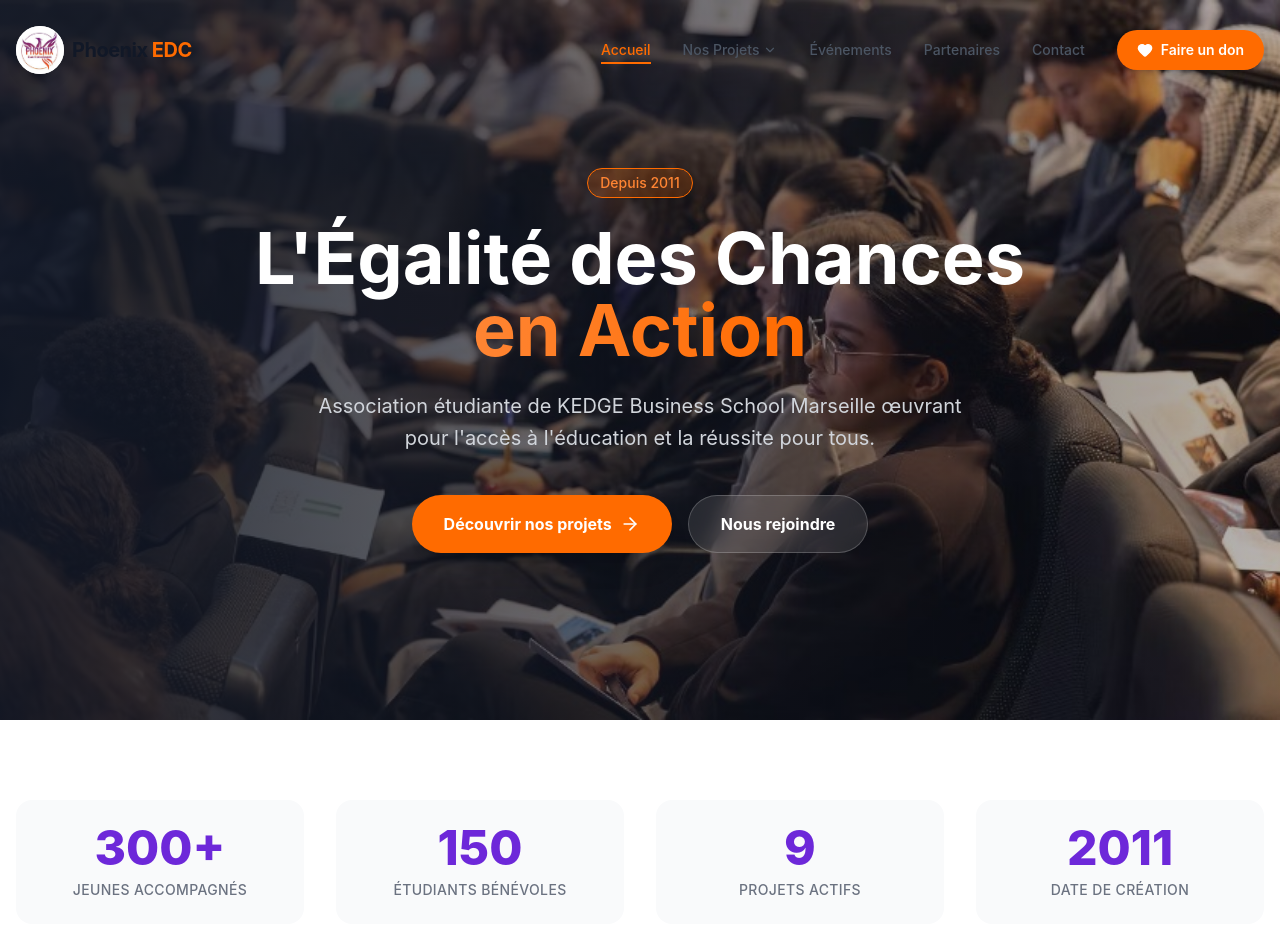
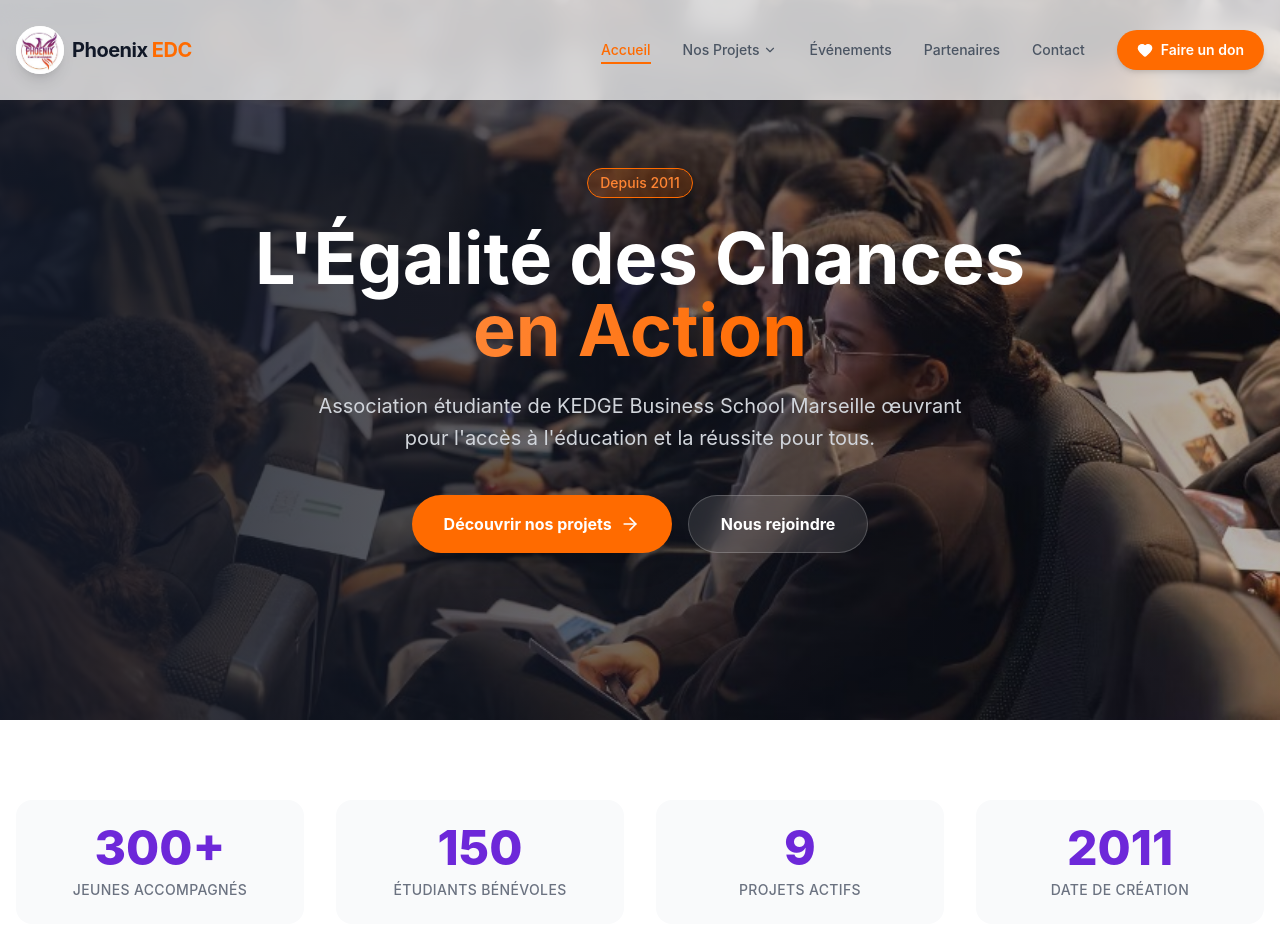
Before and after one commit to Sohel109/phoenixedc, a React (Vite) app: page / in a window 1280 px wide. Shown: the top 934 px of the page. Built offline with nearby package versions, Linux system fonts and the light colour scheme.

Commit message:
Improve header visibility with consistent background and blur

```diff
--- a/src/components/layout/Header.tsx
+++ b/src/components/layout/Header.tsx
@@ -30,7 +30,7 @@ export function Header() {
         <header
             className={clsx(
                 'fixed top-0 left-0 right-0 z-50 transition-all duration-300',
-                isScrolled ? 'bg-white/80 backdrop-blur-md shadow-sm py-4' : 'bg-transparent py-6'
+                isScrolled ? 'bg-white/90 backdrop-blur-md shadow-sm py-4' : 'bg-white/75 backdrop-blur-md py-6'
             )}
         >
             <div className="container mx-auto px-4 flex items-center justify-between">
```
